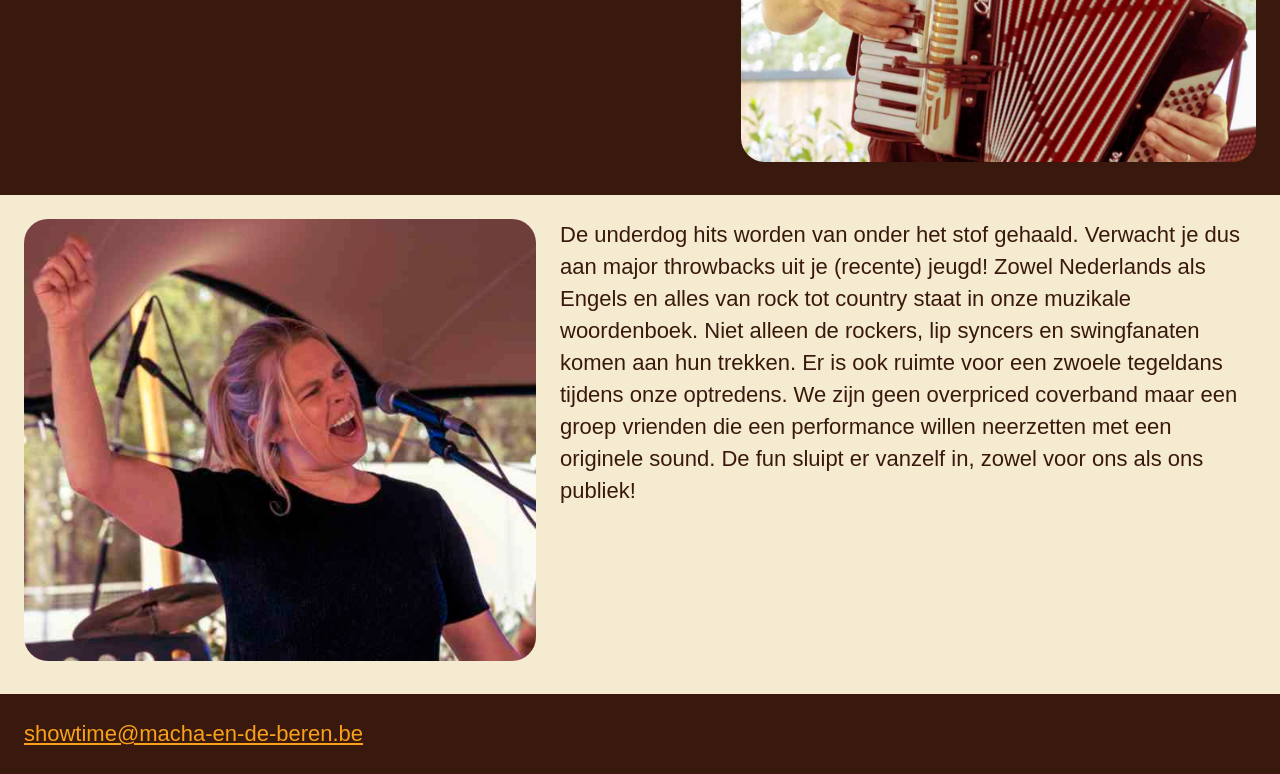
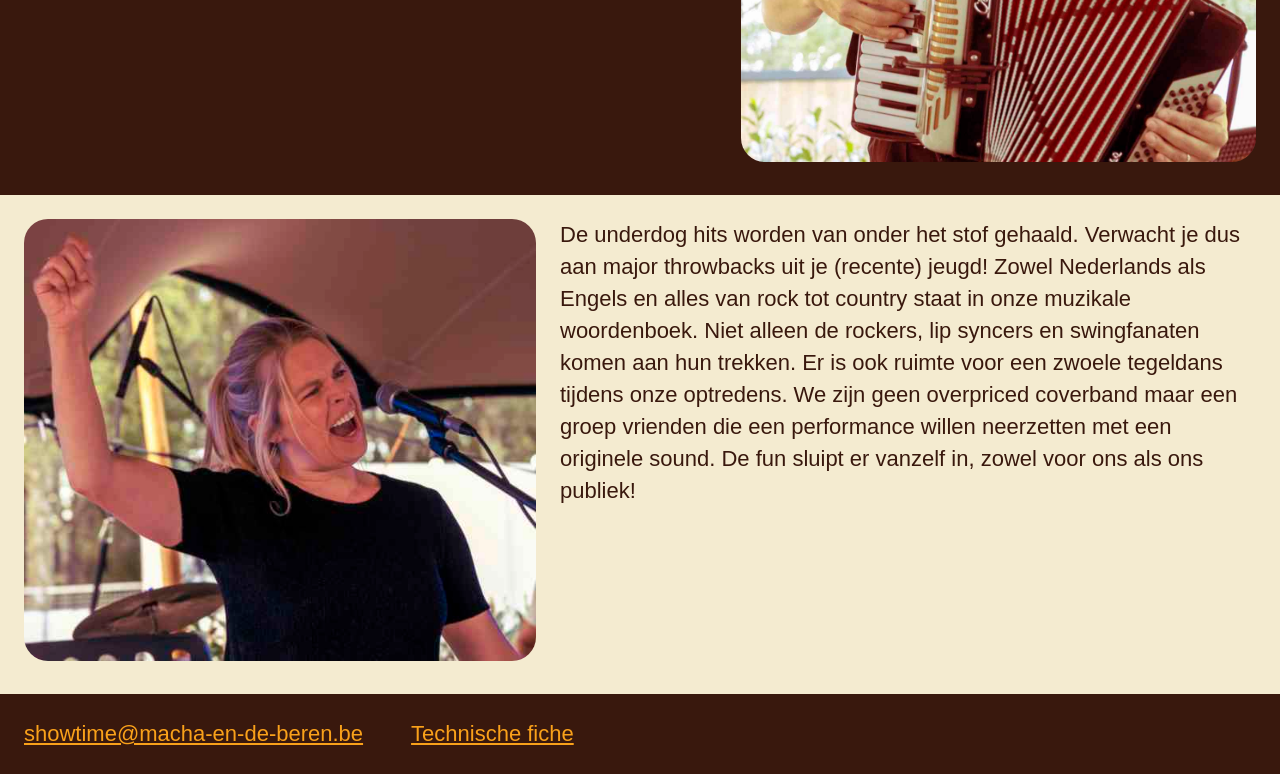
Before and after one commit to RIAstar/macha-en-de-beren.be, a website built with Vite: page index.html in a window 1280 px wide. Shown: the part 1260-2034 px from the top of the page. Built offline with nearby package versions, Linux system fonts and the light colour scheme; a web font is replaced by a local one.

Commit message:
added technical rider

```diff
--- a/index.html
+++ b/index.html
@@ -50,9 +50,16 @@
         </div>
     </section>
 
-    <section class="container">
-        <a href="mailto:showtime@macha-en-de-beren.be">showtime@macha-en-de-beren.be</a>
+    <section>
+        <div class="container">
+        <a href="mailto:showtime@macha-en-de-beren.be">
+            showtime@macha-en-de-beren.be
+        </a>
         <a id="boeken"></a>
+        <a href="./technische-fiche_macha-en-de-beren_2025.pdf" target="_blank">
+            Technische fiche
+        </a>
+        </div>
     </section>
 
     <footer>
```
Also changed, not shown: 1 other file.
